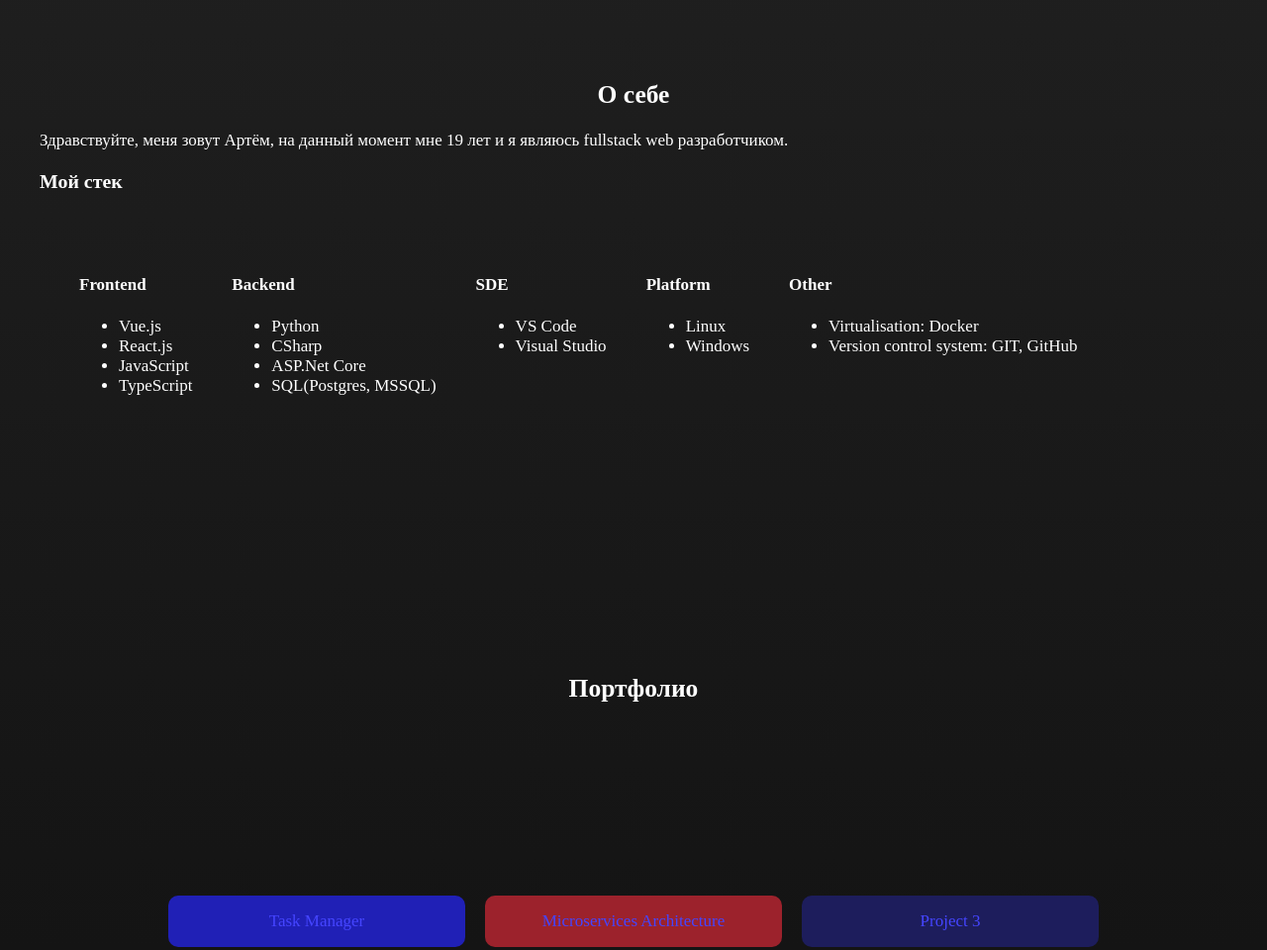
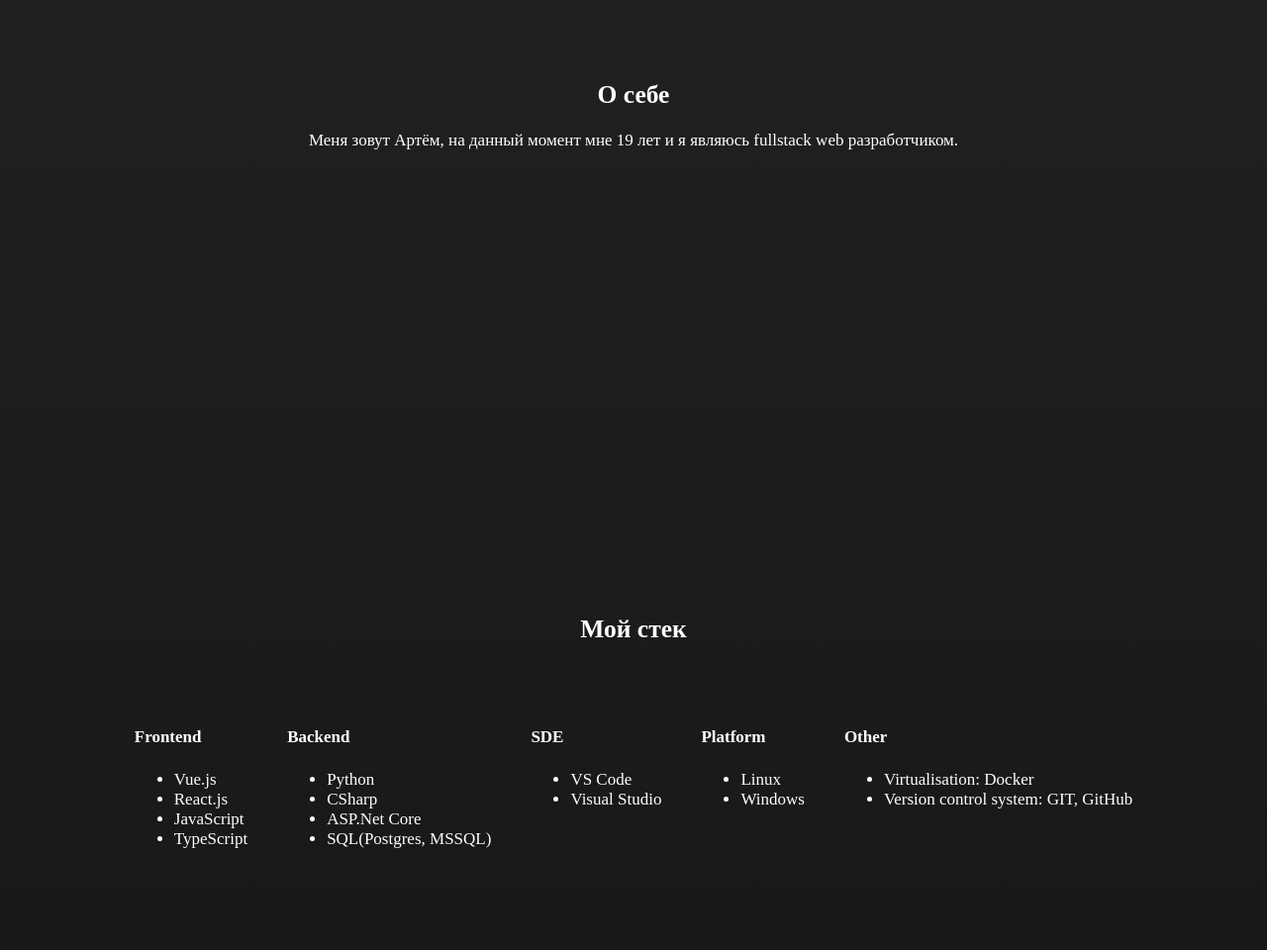
Before and after one commit to OniMinetods/businessCardWebsite, a plain HTML site: page index.html in a window 1280 px wide. Shown: the part 800-1760 px from the top of the page at 99% size. Drawn offline with Linux system fonts and the light colour scheme.

Commit message:
fix: fixed padding and margin

```diff
--- a/index.html
+++ b/index.html
@@ -30,10 +30,12 @@
         <section class="about" id="about">
           <h2>О себе</h2>
           <p>
-            Здравствуйте, меня зовут Артём, на данный момент мне 19 лет и я являюсь fullstack web разработчиком.
+            Меня зовут Артём, на данный момент мне 19 лет и я являюсь fullstack web разработчиком.
           </p>
-          <h3>Мой стек</h3>
-          <div class="steck">
+        </section>
+        <div class="steck">
+          <h2>Мой стек</h2>
+          <div class="steck-items">
             <div class="frontend">
             <h4>Frontend</h4>
             <ul>
@@ -73,8 +75,8 @@
               <li>Version control system: GIT, GitHub</li>
             </ul>
           </div>
-          </div>
-        </section>
+        </div>
+      </div>
         <div class="portfolio" id="portfolio">
           <h2>Портфолио</h2>
           <div class="projects">
--- a/style.css
+++ b/style.css
@@ -62,9 +62,13 @@ body {
   font-weight: bold;
 }
 
+.portfolio{
+  height: 50vh;
+  padding: 50px;
+}
+
 .portfolio h2{
-  padding: 20px 0;
-  margin: 144px 0;
+  margin: 20px 0;
 }
 
 .main {
@@ -100,8 +104,12 @@ body {
 }
 
 .about{
-  padding: 60px 40px;
-  margin-bottom: 144px;
+  padding: 60px 20px;
+  height: 75vh;
+}
+
+.about p{
+  text-align: center;
 }
 
 .frontend, .backend, .SDE, .platform, .other{
@@ -110,6 +118,13 @@ body {
 
 .steck{
   display: flex;
+  flex-direction: column;
+  margin-bottom: 432px;
+}
+
+.steck-items{
+  display: flex;
+  justify-content: center;
   padding: 20px;
 }
 
```
